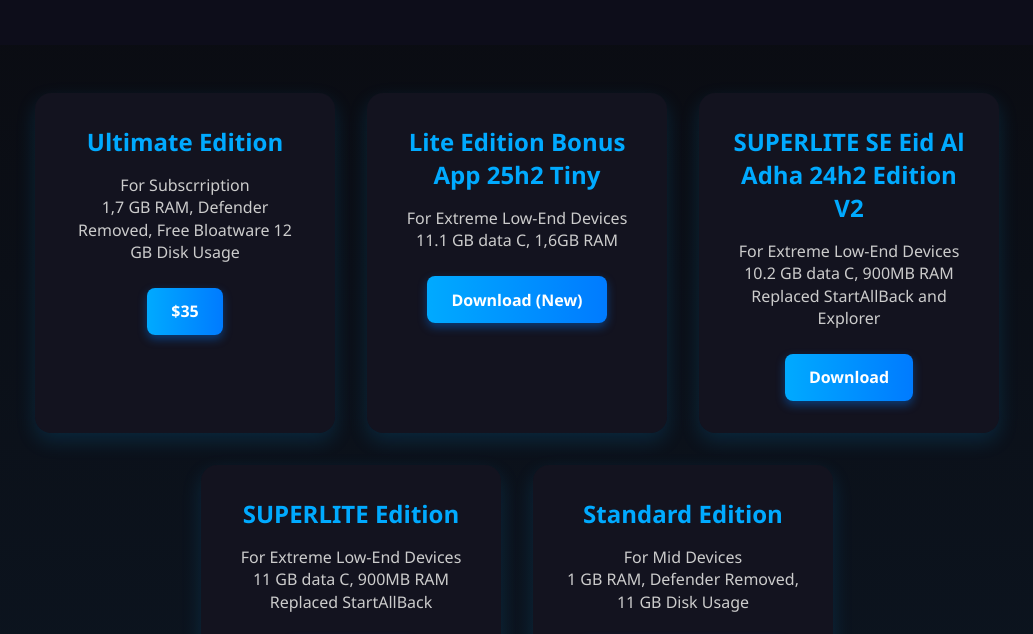
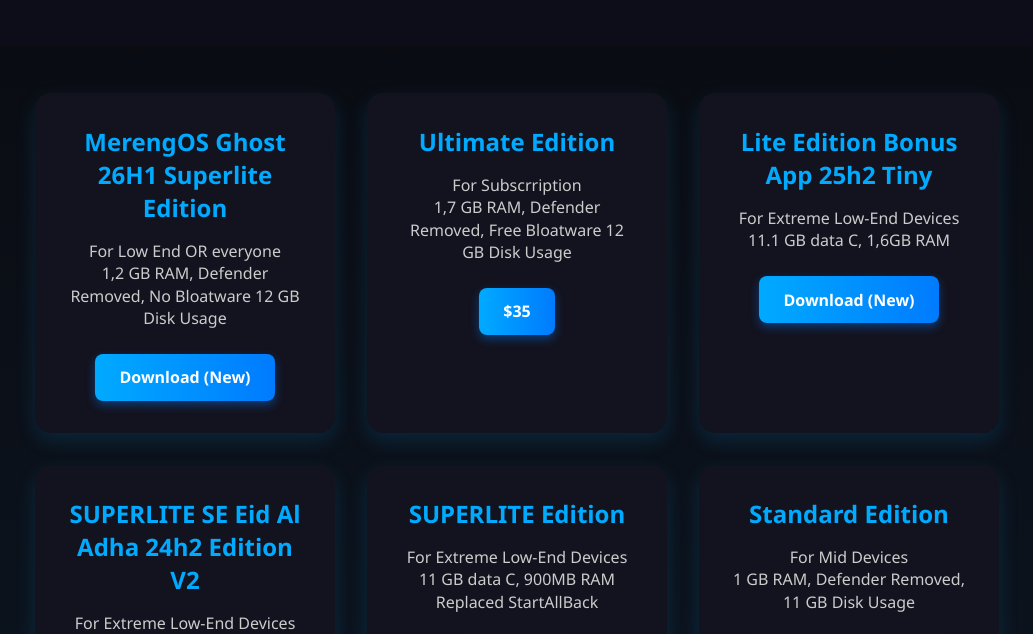
Before and after one commit to Bosbaboi/Merengos-11-Download.io, a plain HTML site: page index.html in a window 1280 px wide. Shown: the part 151-785 px from the top of the page, without its empty margins (123-1156 px from the left). Drawn offline with Linux system fonts and the light colour scheme; a web font is replaced by a local one.

Commit message:
Add MerengOS Ghost 26H1 Superlite Edition card
Added a new card for MerengOS Ghost 26H1 Superlite Edition with download link.

```diff
--- a/index.html
+++ b/index.html
@@ -186,6 +186,11 @@
   <section class="section">
     <div class="edition-cards">
       <div class="card">
+        <h3>MerengOS Ghost 26H1 Superlite Edition</h3>
+        <p>For Low End OR everyone<br>1,2 GB RAM, Defender Removed, No Bloatware 12 GB Disk Usage</p>
+        <a href="https://pixeldrain.com/u/dsu1ACNi" class="download-btn">Download (New)</a>
+      </div>
+      <div class="card">
         <h3>Ultimate Edition</h3>
         <p>For Subscrription<br>1,7 GB RAM, Defender Removed, Free Bloatware 12 GB Disk Usage</p>
         <a href="https://ko-fi.com/s/f4c48fec64" class="download-btn">$35</a>
```
